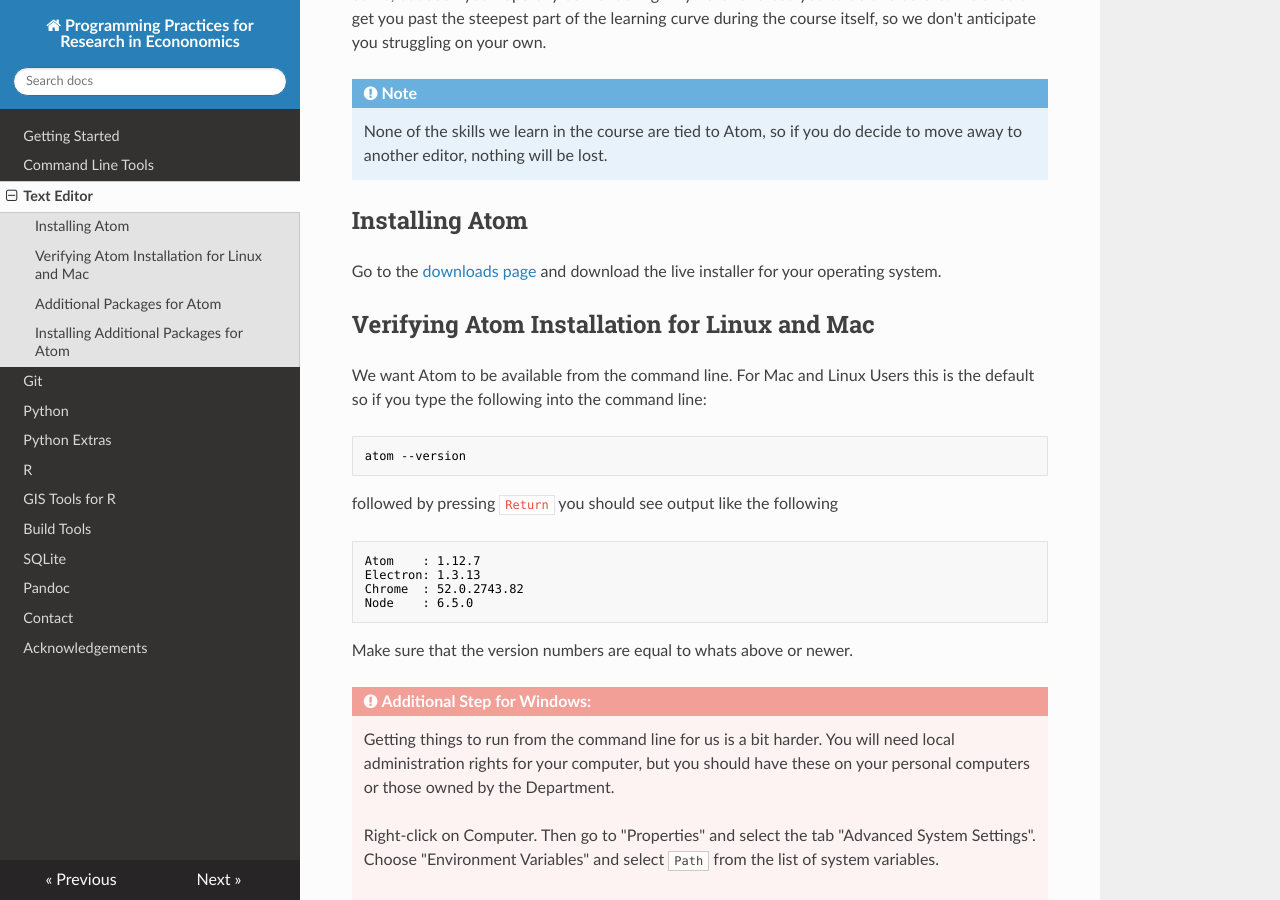
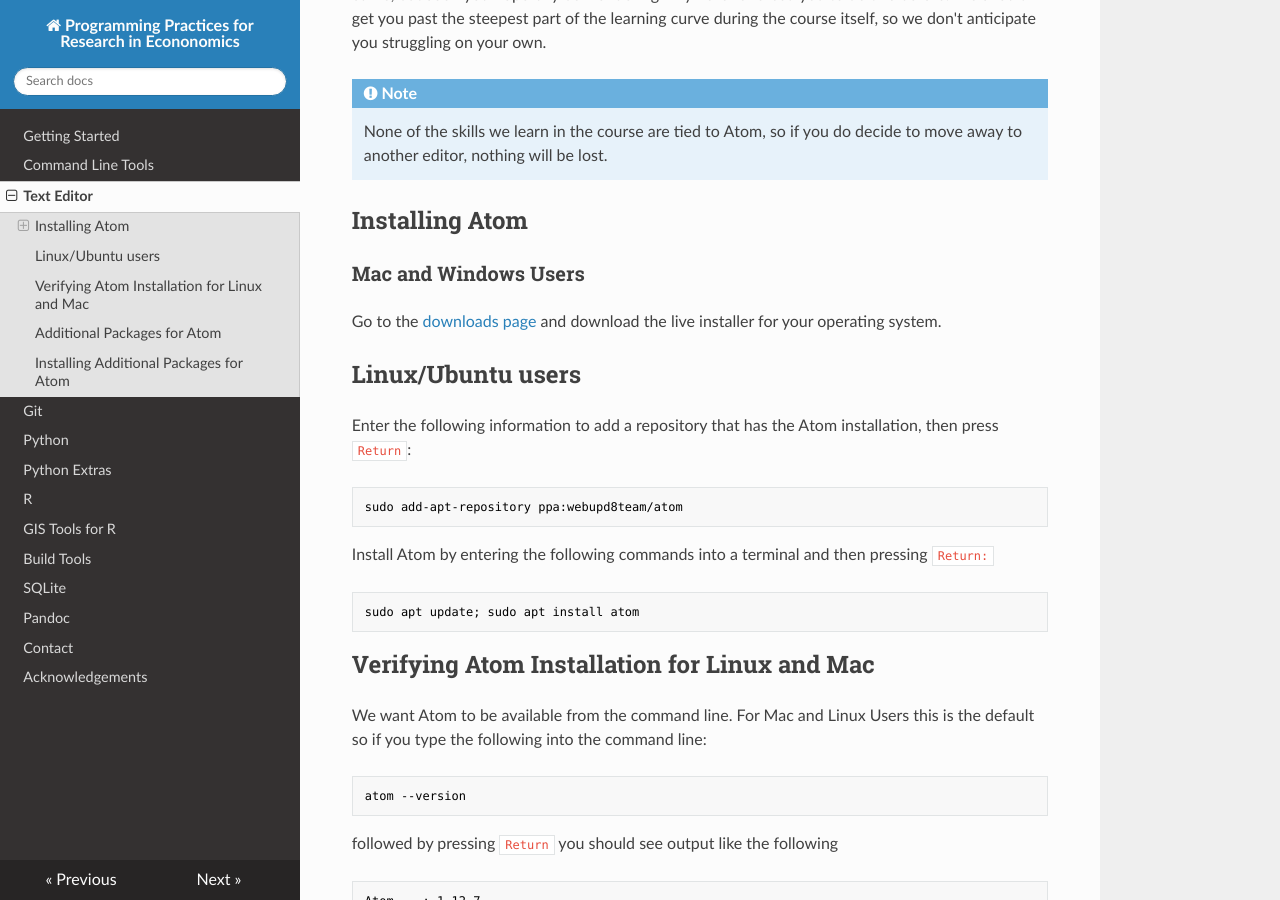
Before and after one commit to pp4rs/DEPRECATED-installation-guide, an MkDocs documentation site: the page built from docs/textEditor.md, in a window 1280 px wide and 900 px high, scrolled down 446 px. Built offline with MkDocs 1.6.1, drawn with Linux system fonts in a browser that asks for light colours; nearby versions of some CDN libraries; old or Windows-style settings are respelled for this version of MkDocs.

Commit message:
terminal installation for atom in ubuntu

````diff
--- a/docs/textEditor.md
+++ b/docs/textEditor.md
@@ -19,7 +19,24 @@
 
 ## Installing Atom
 
+### Mac and Windows Users
+
 Go to the [downloads page](https://github.com/atom/atom/releases/tag/v1.9.9) and download the live installer for your operating system.
+
+
+## Linux/Ubuntu users
+
+Enter the following information to add a repository that has the Atom installation, then press `Return`:
+
+```bash
+sudo add-apt-repository ppa:webupd8team/atom
+```
+
+Install Atom by entering the following commands into a terminal and then pressing `Return:`
+
+```bash
+sudo apt update; sudo apt install atom
+```
 
 ## Verifying Atom Installation for Linux and Mac
 
````
